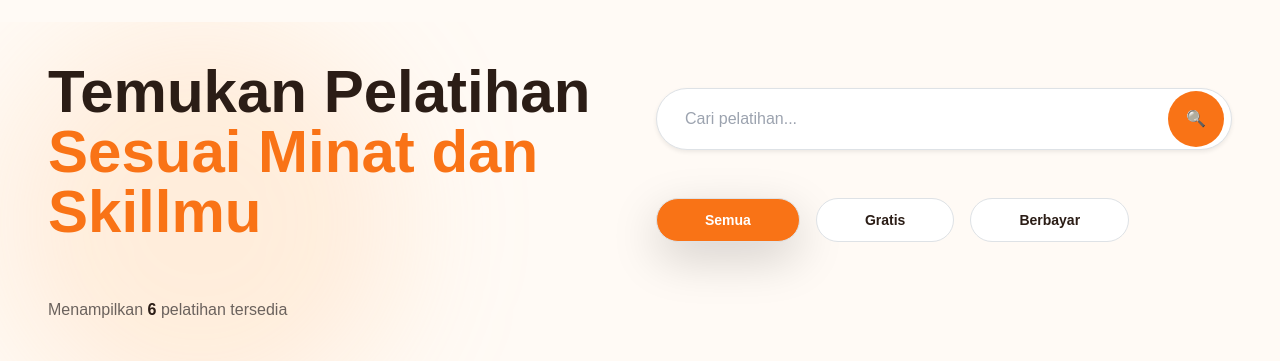
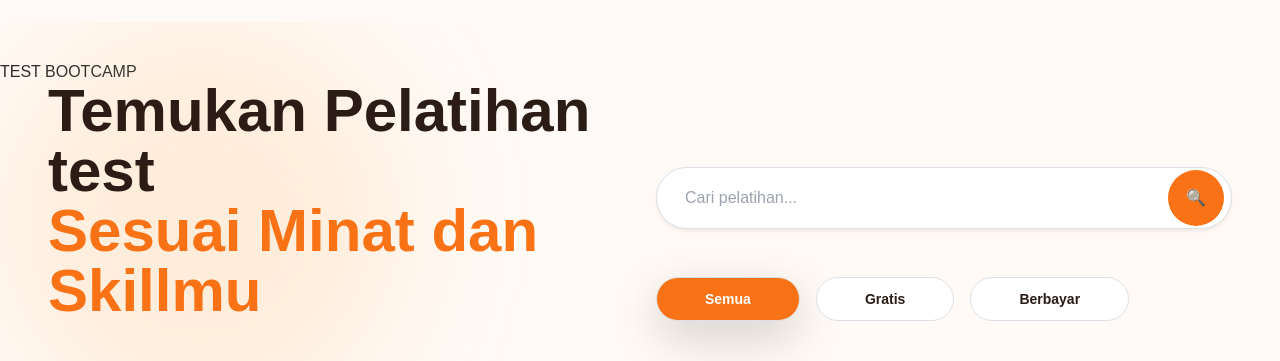
Before and after one commit to vernandohian345/disty-v2, a React (Vite) app in the folder disty-frontend/: page /pelatihan in a window 1280 px wide. Shown: the part 736-1097 px from the top of the page. Built offline with nearby package versions, Linux system fonts and the light colour scheme; grey boxes are pictures that could not be loaded.

Commit message:
add test header to BootcampSection and update subtitle

```diff
--- a/disty-frontend/src/components/frontend/Bootcamp/BootcampSection.jsx
+++ b/disty-frontend/src/components/frontend/Bootcamp/BootcampSection.jsx
@@ -38,6 +38,7 @@ export default function BootcampSection() {
 
   return (
     <section className="relative overflow-hidden bg-[#fffaf5] py-10">
+      <h1>TEST BOOTCAMP</h1>
       {/* Glow */}
       <div className="absolute top-0 left-0 w-[400px] h-[400px] bg-orange-300/20 blur-3xl rounded-full"></div>
 
@@ -46,7 +47,7 @@ export default function BootcampSection() {
           {/* LEFT */}
           <div className="max-w-2xl">
             <h2 className="text-4xl lg:text-6xl font-black leading-[1.05] text-[#2B1D16]">
-              Temukan Pelatihan
+              Temukan Pelatihan test
               <span className="block text-orange-500">
                 Sesuai Minat dan Skillmu
               </span>
```
